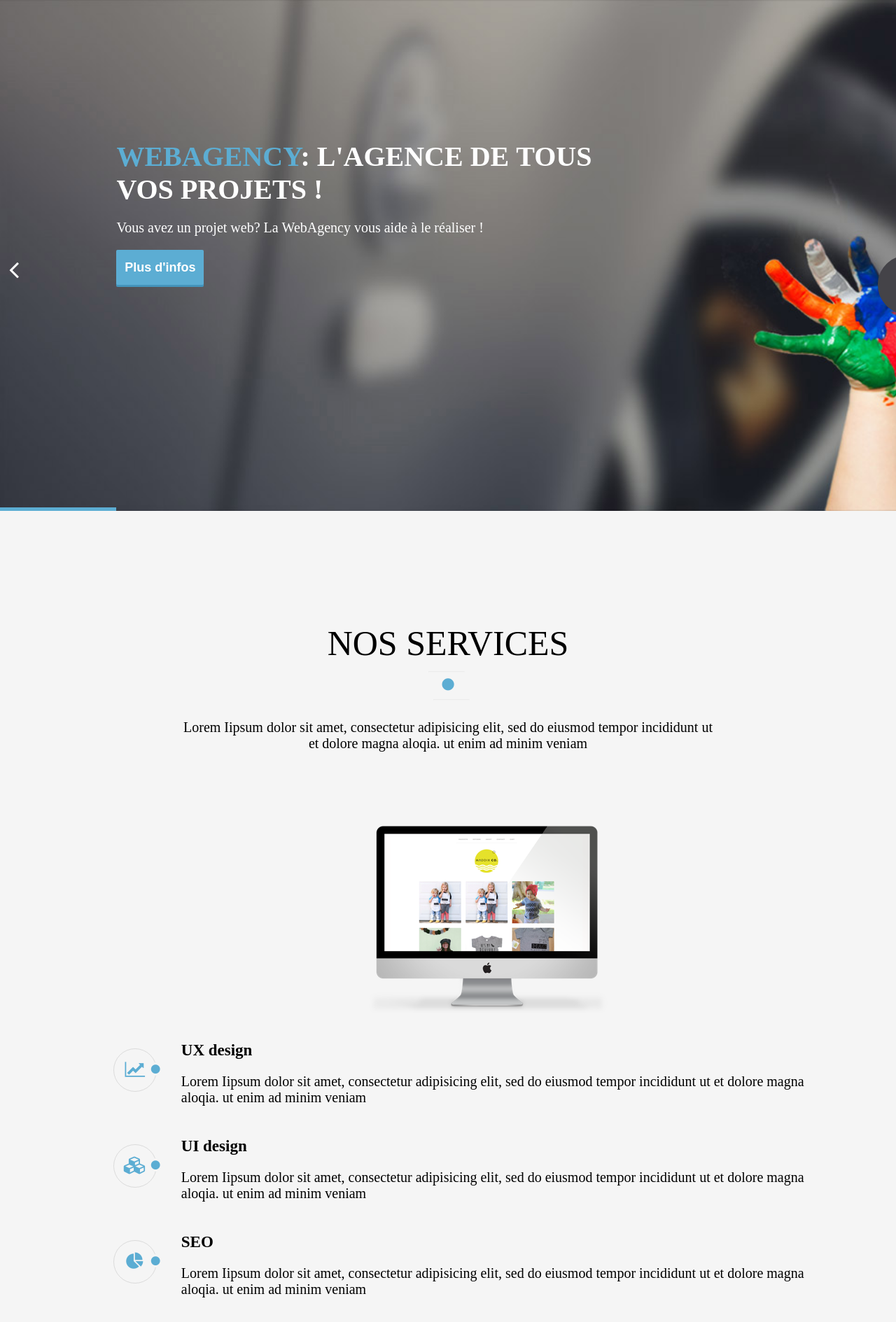
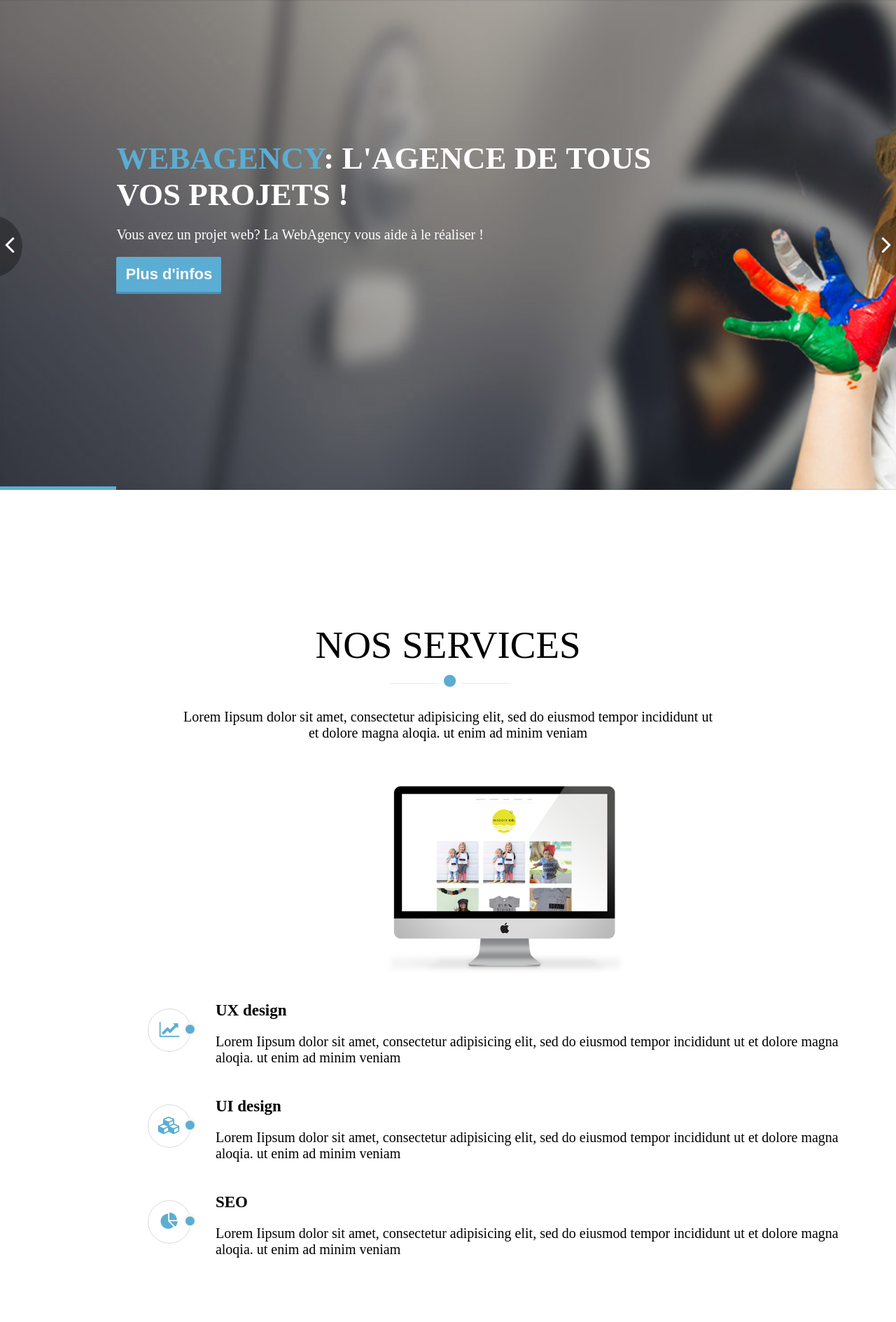
Before and after one commit to JessyBros/P1_DevWeb_Html-CSS-webagency, a PHP site: page / in a window 1280 px wide. Shown: the part 110-1999 px from the top of the page at 70% size. Run offline with PHP 8.4, Linux system fonts and the light colour scheme.

Commit message:
finition du site

```diff
--- a/mission1/index.css
+++ b/mission1/index.css
@@ -23,12 +23,14 @@ html, body{
 
 /* Format des différentes pages */
  #logoEtMenu, #listeDesServices, #exemplesDeProjets, #carteEtFormulaire {
-        background-color: #f5f5f5;
         height: 100%;
         width: 100%;
-        min-height: 1000px;
+        min-height:1000px;
 	overflow:hidden;
  }
+	#exemplesDeProjets{
+		background-color: #f5f5f5;
+	}
 
 /* 1ère partie ; image de bienvenue avec son contenu ---------------------*/
 
@@ -74,7 +76,7 @@ html, body{
         position: relative;
         background: url('images/slider/bg1.jpg');
         background-size: cover;
-        height: 73%;
+        height:700px;
         width: 100%;
     }
 
@@ -101,14 +103,15 @@ html, body{
     #messageDeBienvenue{
 	position:relative;
         margin-left : 13%;
+	margin-right:1%;
         color: white;
     }
 
     #buttonInfo{
         border-radius: 2px;
         height: 50px;
-        width: 125px;
-        font-size: 18px;
+        width: 150px;
+        font-size: 22px;
         font-weight: bold;
         background-color: #5cadd3;
         color:white;
@@ -119,24 +122,43 @@ html, body{
 
     .fa-angle-right{
 	position:absolute;
-	top:50%;
-	left:98%;
-	width:80px;
-	height: 80px;
-	text-align:center;
-	color:white;
-	background-color:#444348 ;
-        border: 2px solid #444348;
+	top:47%;
+	right:0.5%;
+	font-size 15px;
+	color:#f4fafd;
+    }
+
+    #bordureGriseRight{
+	position:absolute;
+	top:44%;
+	left:97.5%;
+	width:10%;
+	height:12%;
+    	background-color:black ;
+        border: 2px solid black;
         border-radius: 1000px;
 	margin-bottom: 80px;
+	opacity:0.3;
+    }
+    .fa-angle-left{
+	position:absolute;
+	top:47%;
+	left:0.5%;
+	font-size 15px;
+	color:white;
     }
 
-    .fa-angle-left{
+     #bordureGriseLeft{
 	position:absolute;
-	top:50%;
-	left:1%;
-	font-size 15px;
-	color:white;
+	top:44%;
+	right:97.5%;
+	width:10%;
+	height:12%;
+    	background-color:black ;
+        border: 2px solid black;
+        border-radius: 1000px;
+	margin-bottom: 80px;
+	opacity:0.3;
     }
 		/* RESPONSIVE */
 		@media screen and (max-width: 1024px)
@@ -148,10 +170,11 @@ html, body{
 				height:20%;
 				line-height: 40px;
 			}
-			#conteneurBarreDeMenu :hover {
+			#conteneurBarreDeMenu:hover {
         			border:0;
 				line-height:40px;
     			}
+			#bordureGriseLeft, #bordureGriseRight{display:none;}
 		}
 
 		@media screen and (max-width: 480px)
@@ -172,35 +195,54 @@ html, body{
 
     /* Titre de la page */
         #titre{
-            font-size: 50px;
+            font-size: 55px;
             text-align: center;
         }
 
         /* icone sous le titre h1*/
         .decorationSousTitre{
+	    position:relative;
             text-align: center;
         }
 
+	.fa-stack{
+	    position:absolute;
+	    right:111px;
+	}
 
-        #listeDesServices .fa, #exemplesDeProjets .fa{
-            text-align: center;
-            color: #5cadd3;
-            display: block;
-            margin-left: auto;
-            margin-right: auto;
-        }
+	.circleWhite{
+	    z-index:1;
+	    position:absolute;
+	    color:white;
+	}
+
+	.circleBlue{
+	    z-index:2;
+	    position:absolute;
+	    color:#5cadd3;
+	}
+
 
        #listeDesServices hr, #exemplesDeProjets hr{
-        width: 50px;
+        width: 170px;
         display: inline-block;
-        opacity: 0.1;
-        margin: 0 0 4px 0;
+        opacity: 0.2;
+        margin: 0 0 4px 50px;
        }
 
 
         /* paragraphe sous le titre h1*/
        #listeDesServices .decorationSousTitre + p, #exemplesDeProjets .decorationSousTitre + p  {
             text-align: center;
+        }
+
+
+        #conteneurElement .fa, #conteneurProjetImage .fa{
+            text-align: center;
+            color: #5cadd3;
+            display: block;
+            margin-left: auto;
+            margin-right: auto;
         }
 
 
@@ -212,18 +254,15 @@ html, body{
             #conteneurElement{
                 display: flex;
                 justify-content: space-around;
-		margin-left:9%;
+		margin: 3% 0 0 13%;
             }
-		.element:nth-child(1){
-                    margin-left:8%;
-                }
 
 		 #conteneurElement img{
                		height:400px;
             	}
 
                 .element:nth-child(2){
-                    margin: 5% 7% 0 4%;
+                    margin: 5% 7% 0 7%;
                 }
 
             /* Mise en forme des services verticalement */
--- a/mission1/index.html
+++ b/mission1/index.html
@@ -31,13 +31,15 @@
 
                 <!-- image de bienvenue avec son contenu -->
                 <section id="imageDeBienvenue">
+		    <div id="bordureGriseLeft"></div>
 		    <i class="fa fa-angle-left fa-2x" aria-hidden="true"></i>
+		    <div id="bordureGriseRight"></div>
 		    <i class="fa fa-angle-right fa-2x" aria-hidden="true"></i>
                     <div id="ajoutBordureBleu"></div>
 		    <div id="ajoutBordureTransparent"></div>
                     <div id="messageDeBienvenue">
                         <br><br><br><br><br><br><br><br><br><br>
-                        <div style="font-size: 40px;font-weight:bold;">
+                        <div style="font-size: 45px;font-weight:bold;">
                             <span style="color: #5cadd3;">WEBAGENCY</span>: L'AGENCE DE TOUS<br>VOS PROJETS !
                         </div><br>
                         Vous avez un projet web? La WebAgency vous aide à le réaliser !<br><br>
@@ -54,13 +56,15 @@
 
             <section id="listeDesServices">
                 <div id="titre">NOS SERVICES</div>
-                <div class=decorationSousTitre>
-                    <hr>&nbsp;
-                    <i class="fa fa-circle" aria-hidden="true"></i>&nbsp;
+                <div class=decorationSousTitre fa-lg>
                     <hr>
+                    <span class="fa-stack">
+                            <i class="circleBlue fa fa-circle fa-stack-1x" aria-hidden="true"></i>
+                            <i class="circleWhite fa fa-circle fa-stack-2x" aria-hidden="true"></i>
+                    </span>
                 </div>
                 <p>Lorem Iipsum dolor sit amet, consectetur adipisicing elit, sed do eiusmod tempor incididunt ut <br> et dolore magna aloqia. ut enim ad minim veniam</p>
-                <br><br><br>
+
                 <div id="conteneurElement">
                         <article class="element"><img src="images/main-feature.png"/></article>
                     <div class="element" id="conteneurDesServices">
@@ -114,10 +118,12 @@
 
             <section id="exemplesDeProjets">
                 <div id="titre">NOS PROJETS</div>
-                <div class=decorationSousTitre>
-                    <hr>&nbsp;
-                    <i class="fa fa-circle" aria-hidden="true"></i>&nbsp;
+                <div class=decorationSousTitre fa-lg>
                     <hr>
+                    <span class="fa-stack">
+                            <i class="circleBlue fa fa-circle fa-stack-1x" aria-hidden="true"></i>
+                            <i class="circleWhite fa fa-circle fa-stack-2x" aria-hidden="true"></i>
+                    </span>
                 </div>
                 <p>Lorem Iipsum dolor sit amet, consectetur adipisicing elit, sed do eiusmod tempor incididunt ut <br> et dolore magna aloqia. ut enim ad minim veniam</p>
                 <br><br>
```
